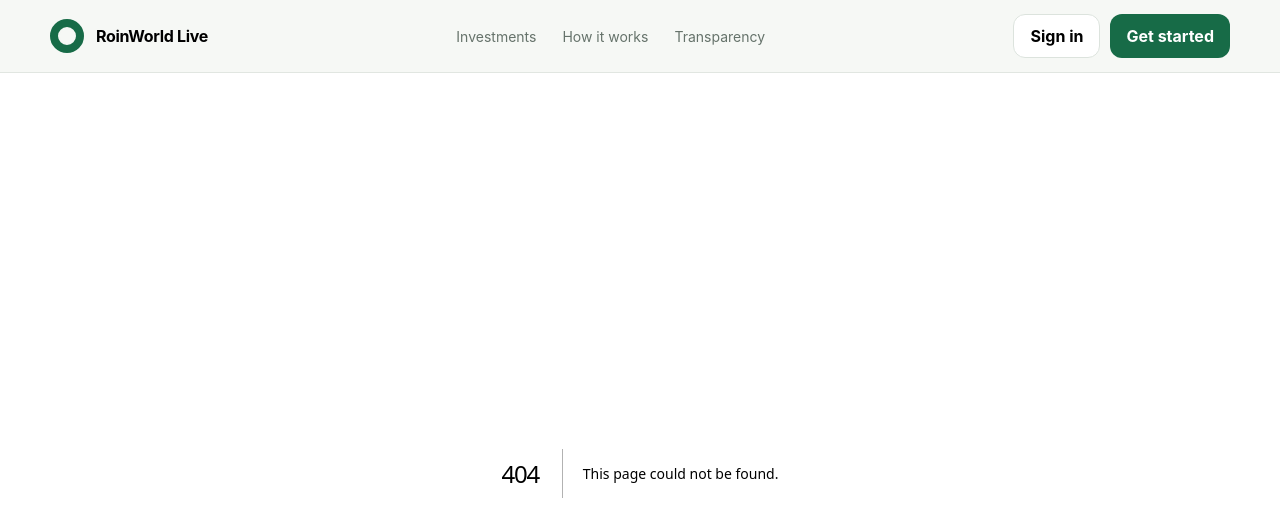
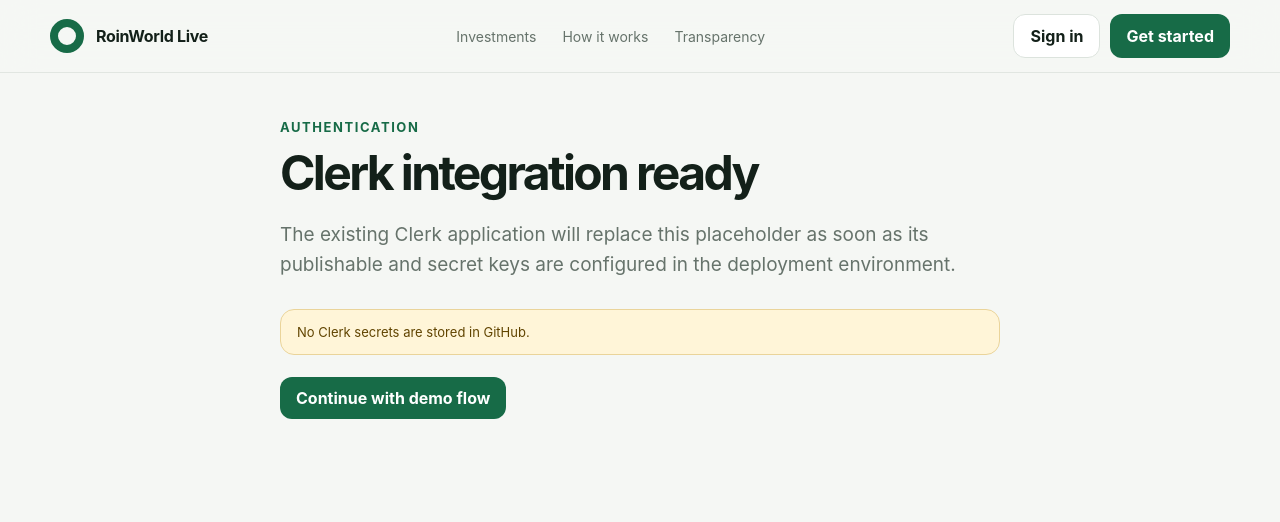
Before and after one commit to nikmad-ops/RoinWorldLive, a Next.js app in the folder prototype/: page /sign-in in a window 1280 px wide. Before the commit this address had no page. Shown: the top 522 px of the page. Built offline with nearby package versions, Linux system fonts and the light colour scheme.

Commit message:
prototype: add prototype/app/sign-in/page.tsx

```diff
--- /dev/null
+++ b/prototype/app/sign-in/page.tsx
@@ -0,0 +1,13 @@
+import Link from "next/link";
+
+export default function SignInPlaceholder() {
+  return (
+    <main className="section shell" style={{ maxWidth: 720 }}>
+      <div className="eyebrow">Authentication</div>
+      <h1 style={{ fontSize: 48 }}>Clerk integration ready</h1>
+      <p className="lead">The existing Clerk application will replace this placeholder as soon as its publishable and secret keys are configured in the deployment environment.</p>
+      <div className="notice">No Clerk secrets are stored in GitHub.</div>
+      <div style={{ marginTop: 22 }}><Link href="/onboarding" className="btn btn-primary">Continue with demo flow</Link></div>
+    </main>
+  );
+}
```
